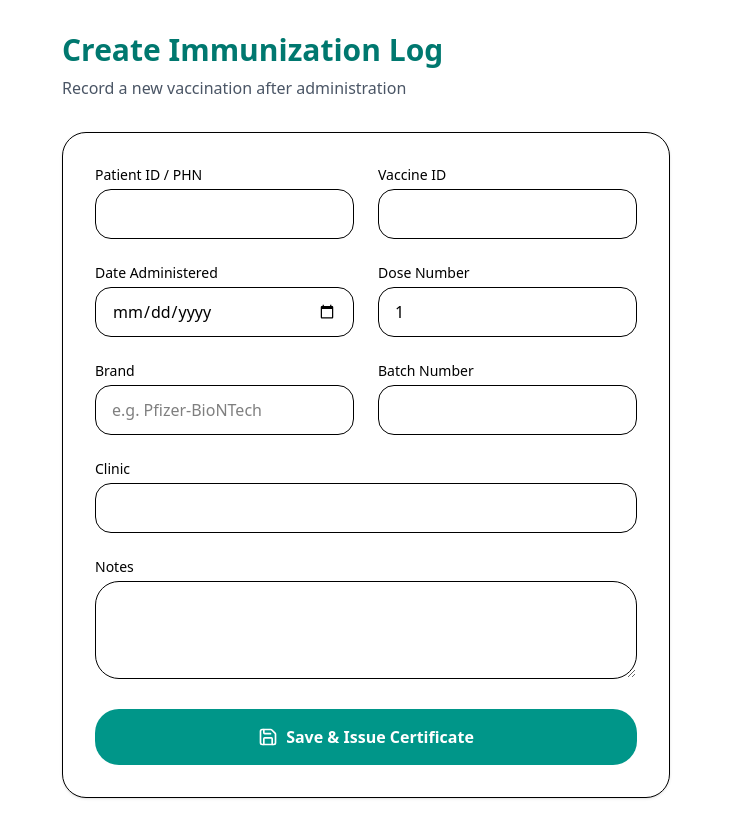
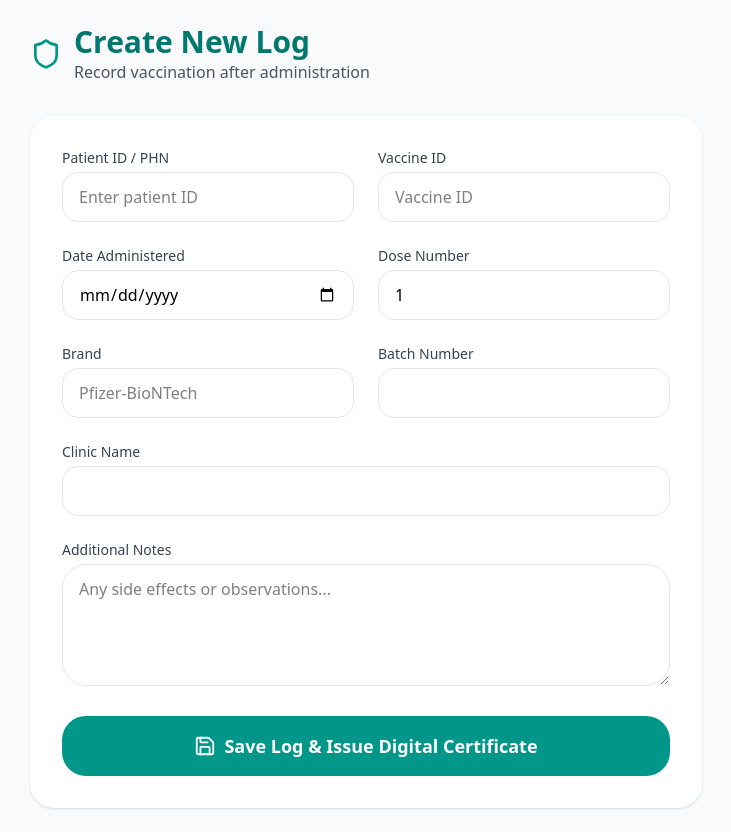
Before and after one commit to JanishaMadunith/UniVax, a React app in the folder Frontend/: page /doctor/create-log in a window 1280 px wide. Shown: the whole page, without its empty margins (274-1005 px from the left). Built offline with nearby package versions, Linux system fonts and the light colour scheme; no server answers; the HTML template or start-up script is replaced by a standard one.

Commit message:
Patient side intergrated

```diff
--- a/Frontend/src/components/Logger/DoctorCreateLog.jsx
+++ b/Frontend/src/components/Logger/DoctorCreateLog.jsx
@@ -1,7 +1,7 @@
 import React, { useState } from 'react';
 import axios from 'axios';
 import { toast } from 'react-toastify';
-import { Save } from 'lucide-react';
+import { Save, Calendar, Shield } from 'lucide-react';
 
 const DoctorCreateLog = () => {
   const [form, setForm] = useState({
@@ -27,69 +27,137 @@ const DoctorCreateLog = () => {
       await axios.post('http://localhost:3000/api/logs', form, {
         headers: { Authorization: `Bearer ${token}` }
       });
-      toast.success('Log created successfully!');
+      toast.success('Immunization log created successfully!');
       setForm({ userId: '', vaccineId: '', dateAdministered: '', doseNumber: 1, clinic: '', brand: '', batchNumber: '', notes: '' });
     } catch (err) {
-      toast.error('Failed to create log');
+      toast.error('Failed to create log. Please check all fields.');
     }
   };
 
   return (
-    <div className="p-8 max-w-2xl mx-auto">
-      <h1 className="text-3xl font-bold text-teal-700 mb-2">Create Immunization Log</h1>
-      <p className="text-gray-600 mb-8">Record a new vaccination after administration</p>
+    <div className="min-h-screen bg-gray-50 p-6">
+      <div className="max-w-2xl mx-auto">
+        <div className="flex items-center gap-3 mb-8">
+          <Shield className="text-teal-600" size={32} />
+          <div>
+            <h1 className="text-3xl font-bold text-teal-700">Create New Log</h1>
+            <p className="text-gray-600">Record vaccination after administration</p>
+          </div>
+        </div>
 
-      <form onSubmit={handleSubmit} className="bg-white rounded-3xl shadow-sm border p-8 space-y-6">
+        <form onSubmit={handleSubmit} className="bg-white rounded-3xl shadow-sm p-8 space-y-6">
           <div className="grid grid-cols-2 gap-6">
             <div>
-            <label className="block text-sm font-medium mb-1">Patient ID / PHN</label>
-            <input type="text" name="userId" value={form.userId} onChange={handleChange} required className="w-full border rounded-2xl px-4 py-3" />
+              <label className="block text-sm font-medium text-gray-700 mb-1">Patient ID / PHN</label>
+              <input
+                type="text"
+                name="userId"
+                value={form.userId}
+                onChange={handleChange}
+                required
+                className="w-full border border-gray-200 rounded-2xl px-4 py-3 focus:outline-none focus:border-teal-500"
+                placeholder="Enter patient ID"
+              />
             </div>
             <div>
-            <label className="block text-sm font-medium mb-1">Vaccine ID</label>
-            <input type="text" name="vaccineId" value={form.vaccineId} onChange={handleChange} required className="w-full border rounded-2xl px-4 py-3" />
+              <label className="block text-sm font-medium text-gray-700 mb-1">Vaccine ID</label>
+              <input
+                type="text"
+                name="vaccineId"
+                value={form.vaccineId}
+                onChange={handleChange}
+                required
+                className="w-full border border-gray-200 rounded-2xl px-4 py-3 focus:outline-none focus:border-teal-500"
+                placeholder="Vaccine ID"
+              />
             </div>
           </div>
 
           <div className="grid grid-cols-2 gap-6">
             <div>
-            <label className="block text-sm font-medium mb-1">Date Administered</label>
-            <input type="date" name="dateAdministered" value={form.dateAdministered} onChange={handleChange} required className="w-full border rounded-2xl px-4 py-3" />
+              <label className="block text-sm font-medium text-gray-700 mb-1">Date Administered</label>
+              <input
+                type="date"
+                name="dateAdministered"
+                value={form.dateAdministered}
+                onChange={handleChange}
+                required
+                className="w-full border border-gray-200 rounded-2xl px-4 py-3 focus:outline-none focus:border-teal-500"
+              />
             </div>
             <div>
-            <label className="block text-sm font-medium mb-1">Dose Number</label>
-            <input type="number" name="doseNumber" value={form.doseNumber} onChange={handleChange} min="1" required className="w-full border rounded-2xl px-4 py-3" />
+              <label className="block text-sm font-medium text-gray-700 mb-1">Dose Number</label>
+              <input
+                type="number"
+                name="doseNumber"
+                value={form.doseNumber}
+                onChange={handleChange}
+                min="1"
+                required
+                className="w-full border border-gray-200 rounded-2xl px-4 py-3 focus:outline-none focus:border-teal-500"
+              />
             </div>
           </div>
 
           <div className="grid grid-cols-2 gap-6">
             <div>
-            <label className="block text-sm font-medium mb-1">Brand</label>
-            <input type="text" name="brand" value={form.brand} onChange={handleChange} required className="w-full border rounded-2xl px-4 py-3" placeholder="e.g. Pfizer-BioNTech" />
+              <label className="block text-sm font-medium text-gray-700 mb-1">Brand</label>
+              <input
+                type="text"
+                name="brand"
+                value={form.brand}
+                onChange={handleChange}
+                required
+                className="w-full border border-gray-200 rounded-2xl px-4 py-3 focus:outline-none focus:border-teal-500"
+                placeholder="Pfizer-BioNTech"
+              />
             </div>
             <div>
-            <label className="block text-sm font-medium mb-1">Batch Number</label>
-            <input type="text" name="batchNumber" value={form.batchNumber} onChange={handleChange} required className="w-full border rounded-2xl px-4 py-3" />
+              <label className="block text-sm font-medium text-gray-700 mb-1">Batch Number</label>
+              <input
+                type="text"
+                name="batchNumber"
+                value={form.batchNumber}
+                onChange={handleChange}
+                required
+                className="w-full border border-gray-200 rounded-2xl px-4 py-3 focus:outline-none focus:border-teal-500"
+              />
             </div>
           </div>
 
           <div>
-          <label className="block text-sm font-medium mb-1">Clinic</label>
-          <input type="text" name="clinic" value={form.clinic} onChange={handleChange} required className="w-full border rounded-2xl px-4 py-3" />
+            <label className="block text-sm font-medium text-gray-700 mb-1">Clinic Name</label>
+            <input
+              type="text"
+              name="clinic"
+              value={form.clinic}
+              onChange={handleChange}
+              required
+              className="w-full border border-gray-200 rounded-2xl px-4 py-3 focus:outline-none focus:border-teal-500"
+            />
           </div>
 
           <div>
-          <label className="block text-sm font-medium mb-1">Notes</label>
-          <textarea name="notes" value={form.notes} onChange={handleChange} rows="3" className="w-full border rounded-3xl px-4 py-3" />
+            <label className="block text-sm font-medium text-gray-700 mb-1">Additional Notes</label>
+            <textarea
+              name="notes"
+              value={form.notes}
+              onChange={handleChange}
+              rows="4"
+              className="w-full border border-gray-200 rounded-3xl px-4 py-3 focus:outline-none focus:border-teal-500"
+              placeholder="Any side effects or observations..."
+            />
           </div>
 
           <button
             type="submit"
-          className="w-full bg-teal-600 hover:bg-teal-700 text-white py-4 rounded-3xl font-semibold flex items-center justify-center gap-2"
+            className="w-full bg-teal-600 hover:bg-teal-700 text-white py-4 rounded-3xl font-semibold flex items-center justify-center gap-2 text-lg transition-colors"
           >
-          <Save size={20} /> Save & Issue Certificate
+            <Save size={22} />
+            Save Log & Issue Digital Certificate
           </button>
         </form>
+      </div>
     </div>
   );
 };
--- a/Frontend/src/components/Logger/PatientImmunizationLogs.jsx
+++ b/Frontend/src/components/Logger/PatientImmunizationLogs.jsx
@@ -1,7 +1,7 @@
 import React, { useState, useEffect } from 'react';
 import axios from 'axios';
 import { toast } from 'react-toastify';
-import { FileText, Calendar, Download, Eye } from 'lucide-react';
+import { FileText, Calendar, Download, Eye, Shield } from 'lucide-react';
 
 const PatientImmunizationLogs = () => {
   const [logs, setLogs] = useState([]);
@@ -21,44 +21,75 @@ const PatientImmunizationLogs = () => {
       });
       setLogs(res.data);
     } catch (err) {
-      toast.error('Failed to load logs');
+      toast.error('Failed to load immunization logs');
     } finally {
       setLoading(false);
     }
   };
 
-  const handleView = (log) => {
-    setSelectedLog(log);
-  };
+  const handleView = (log) => setSelectedLog(log);
 
-  if (loading) return <div className="text-center py-10">Loading your immunization history...</div>;
+  if (loading) {
+    return (
+      <div className="flex justify-center items-center h-96 text-teal-600">
+        Loading your vaccination records...
+      </div>
+    );
+  }
 
   return (
-    <div className="p-6 max-w-6xl mx-auto">
-      <h1 className="text-3xl font-bold text-teal-700 mb-2">Immunization History</h1>
-      <p className="text-gray-600 mb-8">All your vaccination records with brand & batch details</p>
+    <div className="min-h-screen bg-gray-50 p-6">
+      {/* Header - Matching your dashboard style */}
+      <div className="max-w-7xl mx-auto">
+        <div className="flex justify-between items-center mb-8">
+          <div>
+            <h1 className="text-3xl font-bold text-teal-700">Immunization Logs</h1>
+            <p className="text-gray-600">Complete record of all your vaccinations</p>
+          </div>
+          <div className="flex items-center gap-3 bg-white px-5 py-3 rounded-2xl shadow-sm">
+            <Shield className="text-teal-500" size={24} />
+            <div>
+              <p className="text-sm font-medium">Protection Level</p>
+              <p className="text-teal-600 font-semibold">92% Complete</p>
+            </div>
+          </div>
+        </div>
 
-      <div className="grid grid-cols-1 lg:grid-cols-3 gap-6">
-        {/* List */}
-        <div className="lg:col-span-2">
-          <div className="bg-white rounded-2xl shadow-sm border border-gray-100">
+        {/* Logs Grid - Card style like your dashboard */}
+        <div className="grid grid-cols-1 md:grid-cols-2 lg:grid-cols-3 gap-6">
           {logs.length === 0 ? (
-              <p className="text-center py-12 text-gray-500">No logs found yet</p>
+            <div className="col-span-3 text-center py-16 bg-white rounded-3xl shadow-sm">
+              <FileText size={64} className="mx-auto text-gray-300 mb-4" />
+              <p className="text-gray-500">No immunization records yet</p>
+            </div>
           ) : (
             logs.map((log) => (
-                <div key={log._id} className="flex items-center justify-between p-5 border-b last:border-none hover:bg-gray-50">
+              <div key={log._id} className="bg-white rounded-3xl shadow-sm border border-gray-100 p-6 hover:shadow-md transition-all">
+                <div className="flex justify-between items-start mb-4">
                   <div>
-                    <div className="font-semibold">{log.vaccineId?.name || 'Vaccine'}</div>
-                    <div className="text-sm text-gray-500">
-                      {new Date(log.dateAdministered).toLocaleDateString()} • Dose {log.doseNumber}
+                    <p className="text-lg font-semibold text-gray-800">{log.vaccineId?.name || 'Vaccine'}</p>
+                    <p className="text-sm text-teal-600">{log.brand} • Batch {log.batchNumber}</p>
                   </div>
-                    <div className="text-xs text-teal-600 mt-1">{log.clinic}</div>
+                  <div className="text-right">
+                    <span className="px-3 py-1 bg-teal-100 text-teal-700 text-xs font-medium rounded-2xl">
+                      Dose {log.doseNumber}
+                    </span>
                   </div>
+                </div>
+
+                <div className="flex items-center gap-2 text-gray-500 text-sm mb-4">
+                  <Calendar size={16} />
+                  {new Date(log.dateAdministered).toLocaleDateString('en-US', { year: 'numeric', month: 'long', day: 'numeric' })}
+                </div>
+
+                <p className="text-gray-600 text-sm mb-6 line-clamp-2">{log.clinic}</p>
+
                 <button
                   onClick={() => handleView(log)}
-                    className="flex items-center gap-2 px-4 py-2 bg-teal-600 text-white rounded-xl hover:bg-teal-700"
+                  className="w-full flex items-center justify-center gap-2 py-3 bg-teal-600 hover:bg-teal-700 text-white rounded-2xl transition-colors"
                 >
-                    <Eye size={18} /> View
+                  <Eye size={18} />
+                  View Full Record + Certificate
                 </button>
               </div>
             ))
@@ -66,52 +97,44 @@ const PatientImmunizationLogs = () => {
         </div>
       </div>
 
-        {/* Detail Sidebar */}
-        <div className="bg-white rounded-2xl shadow-sm border border-gray-100 p-6 h-fit sticky top-6">
-          {selectedLog ? (
-            <>
-              <h2 className="text-xl font-semibold mb-4">Log Details</h2>
-              <div className="space-y-4 text-sm">
-                <div>
-                  <span className="text-gray-500">Date:</span>
-                  <p className="font-medium">{new Date(selectedLog.dateAdministered).toLocaleDateString()}</p>
+      {/* Detail Modal */}
+      {selectedLog && (
+        <div className="fixed inset-0 bg-black/60 flex items-center justify-center z-50">
+          <div className="bg-white rounded-3xl max-w-lg w-full mx-4 p-8">
+            <h2 className="text-2xl font-bold mb-6">Vaccination Record</h2>
+            {/* ... details here (same as before but styled nicely) */}
+            <div className="space-y-6">
+              <div className="flex justify-between">
+                <span className="text-gray-500">Date</span>
+                <span className="font-medium">{new Date(selectedLog.dateAdministered).toLocaleDateString()}</span>
+              </div>
+              <div className="flex justify-between">
+                <span className="text-gray-500">Brand</span>
+                <span className="font-medium">{selectedLog.brand}</span>
+              </div>
+              <div className="flex justify-between">
+                <span className="text-gray-500">Batch Number</span>
+                <span className="font-medium">{selectedLog.batchNumber}</span>
+              </div>
+              <div className="flex justify-between">
+                <span className="text-gray-500">Clinic</span>
+                <span className="font-medium">{selectedLog.clinic}</span>
               </div>
               <div>
-                  <span className="text-gray-500">Vaccine:</span>
-                  <p className="font-medium">{selectedLog.vaccineId?.name}</p>
-                </div>
-                <div>
-                  <span className="text-gray-500">Brand:</span>
-                  <p className="font-medium">{selectedLog.brand}</p>
-                </div>
-                <div>
-                  <span className="text-gray-500">Batch No:</span>
-                  <p className="font-medium">{selectedLog.batchNumber}</p>
-                </div>
-                <div>
-                  <span className="text-gray-500">Clinic:</span>
-                  <p className="font-medium">{selectedLog.clinic}</p>
-                </div>
-                <div>
-                  <span className="text-gray-500">Notes:</span>
-                  <p className="text-gray-600">{selectedLog.notes || 'No notes'}</p>
+                <span className="text-gray-500 block mb-1">Notes</span>
+                <p className="text-gray-700">{selectedLog.notes || 'No additional notes'}</p>
               </div>
             </div>
 
-              {selectedLog.digitalCertificate && (
-                <button className="mt-8 w-full flex items-center justify-center gap-2 bg-teal-600 text-white py-3 rounded-2xl hover:bg-teal-700">
+            <div className="flex gap-3 mt-10">
+              <button onClick={() => setSelectedLog(null)} className="flex-1 py-4 border border-gray-300 rounded-2xl font-medium">Close</button>
+              <button className="flex-1 py-4 bg-teal-600 text-white rounded-2xl font-medium flex items-center justify-center gap-2">
                 <Download size={20} /> Download Certificate
               </button>
-              )}
-            </>
-          ) : (
-            <div className="text-center text-gray-400 py-12">
-              <FileText size={48} className="mx-auto mb-3" />
-              Select a log to view details
+            </div>
+          </div>
         </div>
       )}
-        </div>
-      </div>
     </div>
   );
 };
```
Also changed, not shown: Frontend/src/components/patient/Dashboard.jsx (+9 -6 lines). Lines whose indentation alone changed are shown as unchanged.
